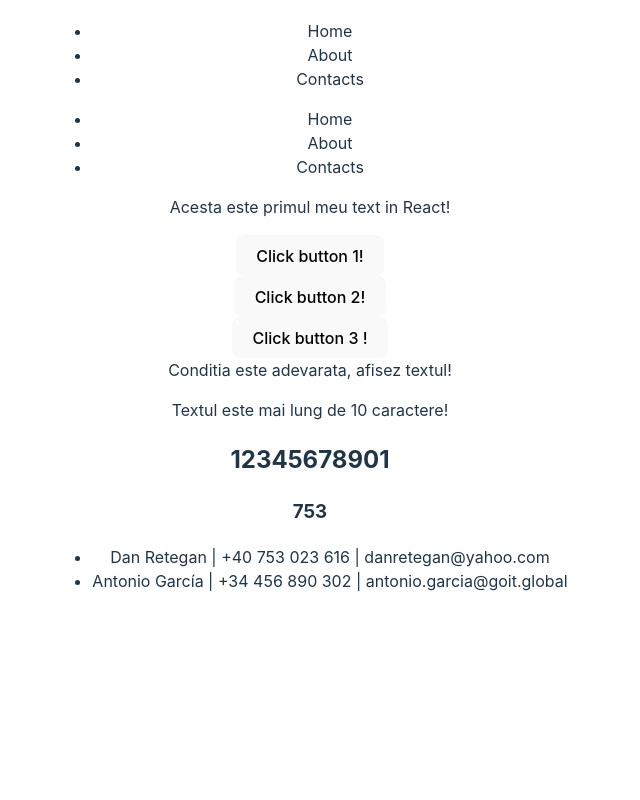
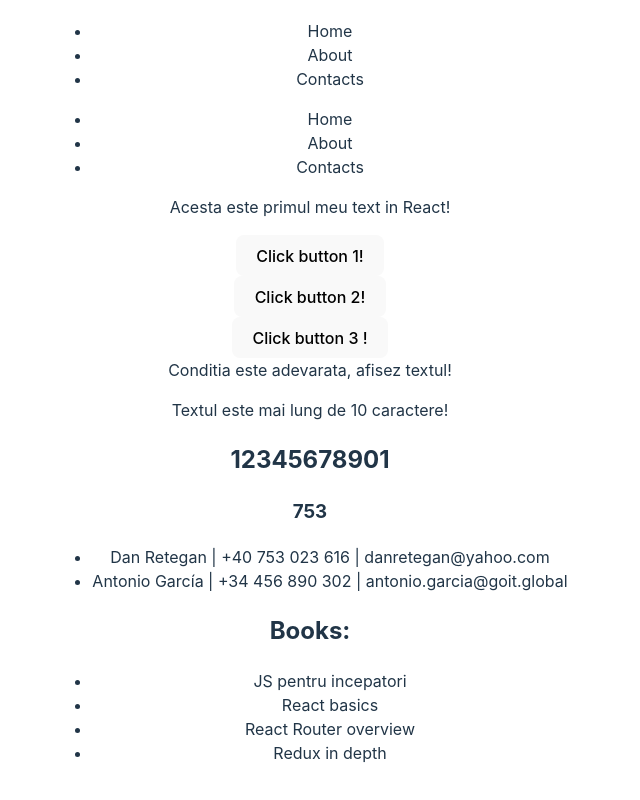
Before and after one commit to danretegan/react-lesson-1, a React (Vite) app in the folder my-app/: page / in a window 1280 px wide. Shown: the part 226-1026 px from the top of the page, without its empty margins (330-970 px from the left). Before the commit the page ends 867 px from the top, so only its background shows below. Built offline with nearby package versions, Linux system fonts and the light colour scheme.

Commit message:
add Books.jsx

```diff
--- a/my-app/src/App.jsx
+++ b/my-app/src/App.jsx
@@ -5,6 +5,7 @@ import Button3 from './Button3';
 import Menu from './Menu';
 import SearchBar from './SearchBar';
 import TutorsList from './TutorsList';
+import Books from './books/Books';
 
 function App() {
 
@@ -84,6 +85,8 @@ const data =
 
       <TutorsList elemente={data.tutors}/>
 
+      <Books/>
+
     </div>
   )
 }
--- a/my-app/src/TutorsList.jsx
+++ b/my-app/src/TutorsList.jsx
@@ -4,10 +4,10 @@ const TutorsList = ({ elemente }) => {
     return(
         <div>
             <ul>
-                {elemente.map( element => {
+                {elemente.map( el => {
                     return(
-                        <li key={element.phone}>
-                          {`${element.firstName} ${element.lastName} ${'|'} ${element.phone} ${'|'} ${element.email}`}
+                        <li key={el.phone}>
+                          {`${el.firstName} ${el.lastName} ${'|'} ${el.phone} ${'|'} ${el.email}`}
                         </li>
                     )
 
--- /dev/null
+++ b/my-app/src/books/Books.jsx
@@ -0,0 +1,27 @@
+const favoriteBooks = [
+    { id: "id-1", name: "JS pentru incepatori" },
+    { id: "id-2", name: "React basics" },
+    { id: "id-3", name: "React Router overview" },
+    { id: "id-4", name: "Redux in depth" },
+  ];
+
+const Books = () => {
+    return(
+        <section>
+            <h2>Books:</h2>
+            <ul>
+                {favoriteBooks.map( (elem) => {
+                    return(
+                        <li key={elem.id}>
+                            {elem.name}
+                        </li>
+                    )
+                })}
+            </ul>
+        </section>
+    )
+}
+
+
+
+export default Books;
```
